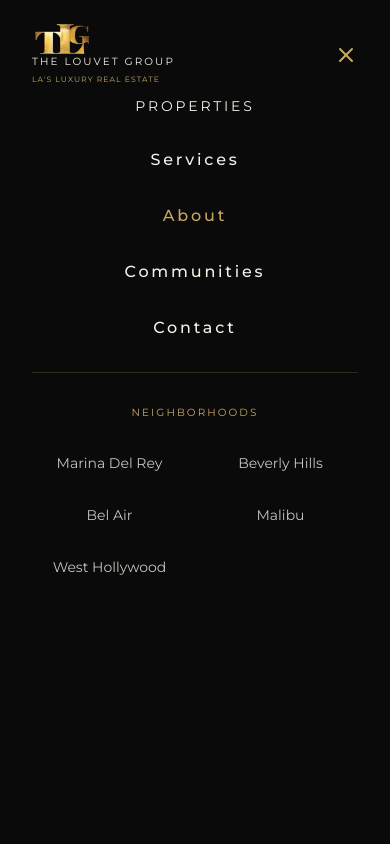
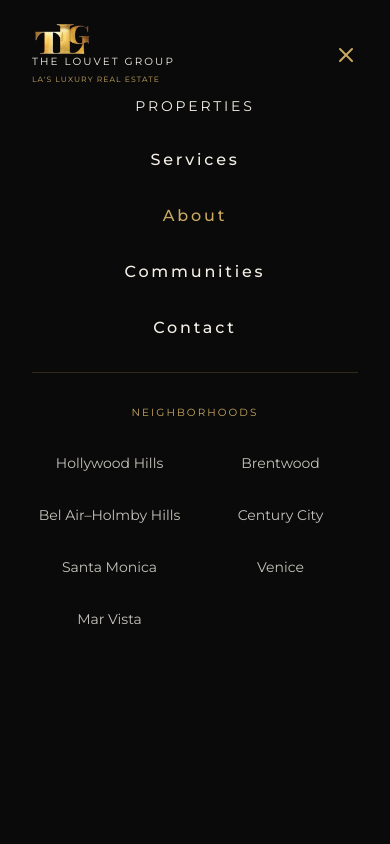
Before and after one commit to alialkhafaji04-sudo/luxury-real-estate-website, a React (Vite) app: page / in a window 390 px wide. Both pictures are taken after a click on the button 346 px from the left and 54 px from the top of the page. Shown: the top 844 px of the page. Built offline with nearby package versions, Linux system fonts and the light colour scheme.

Commit message:
Fix mobile community navigation

```diff
--- a/src/app/components/Footer.tsx
+++ b/src/app/components/Footer.tsx
@@ -1,6 +1,7 @@
 import { Link, useLocation, useNavigate } from 'react-router';
 import { Instagram, Facebook, Linkedin, Phone } from 'lucide-react';
 import { COMPANY_INFO } from './Contact';
+import { neighborhoods } from '../../data/neighborhoods';
 
 export function Footer() {
   const location = useLocation();
@@ -65,31 +66,13 @@ export function Footer() {
           <div>
             <h4 className="text-[#F5F1E8] uppercase tracking-widest text-xs mb-6">Neighborhoods</h4>
             <ul className="space-y-3 text-[#F5F1E8]/60 text-sm">
-              <li>
-                <Link to="/neighborhoods/marina-del-rey" className="hover:text-[#C9A961] transition-colors">
-                  Marina Del Rey
-                </Link>
-              </li>
-              <li>
-                <Link to="/neighborhoods/beverly-hills" className="hover:text-[#C9A961] transition-colors">
-                  Beverly Hills
-                </Link>
-              </li>
-              <li>
-                <Link to="/neighborhoods/bel-air" className="hover:text-[#C9A961] transition-colors">
-                  Bel Air
-                </Link>
-              </li>
-              <li>
-                <Link to="/neighborhoods/malibu" className="hover:text-[#C9A961] transition-colors">
-                  Malibu
-                </Link>
-              </li>
-              <li>
-                <Link to="/neighborhoods/west-hollywood" className="hover:text-[#C9A961] transition-colors">
-                  West Hollywood
-                </Link>
-              </li>
+              {neighborhoods.map((neighborhood) => (
+                <li key={neighborhood.slug}>
+                  <Link to={`/neighborhoods/${neighborhood.slug}`} className="hover:text-[#C9A961] transition-colors">
+                    {neighborhood.name}
+                  </Link>
+                </li>
+              ))}
             </ul>
           </div>
 
--- a/src/app/components/Navigation.tsx
+++ b/src/app/components/Navigation.tsx
@@ -1,6 +1,7 @@
 import { useState, useEffect, useRef } from 'react';
 import { Link, useLocation, useNavigate } from 'react-router';
 import { ChevronDown, Menu, X } from 'lucide-react';
+import { neighborhoods } from '../../data/neighborhoods';
 
 function LogoMonogram({ className }: { className: string }) {
   return (
@@ -64,6 +65,10 @@ export function Navigation() {
   }, [location]);
 
   const scrollToSection = (sectionId: string) => {
+    setIsMobileMenuOpen(false);
+    setPropertiesDropdownOpen(false);
+    setAboutDropdownOpen(false);
+
     if (location.pathname !== '/') {
       navigate(`/#${sectionId}`);
     } else {
@@ -86,14 +91,6 @@ export function Navigation() {
       }, 100);
     }
   }, [location]);
-
-  const neighborhoods = [
-    { name: 'Marina Del Rey', slug: 'marina-del-rey' },
-    { name: 'Beverly Hills', slug: 'beverly-hills' },
-    { name: 'Bel Air', slug: 'bel-air' },
-    { name: 'Malibu', slug: 'malibu' },
-    { name: 'West Hollywood', slug: 'west-hollywood' },
-  ];
 
   return (
     <>
@@ -251,7 +248,11 @@ export function Navigation() {
           <div className="flex flex-col items-center space-y-8 px-8 pb-12">
             <ul className="flex flex-col items-center gap-8 uppercase tracking-[0.2em] text-sm text-[#F5F1E8]" style={{ fontFamily: 'Montserrat, sans-serif' }}>
               <li>
-                <Link to="/properties" className="hover:text-[#C9A961] transition-colors">
+                <Link
+                  to="/properties"
+                  onClick={() => setIsMobileMenuOpen(false)}
+                  className="hover:text-[#C9A961] transition-colors"
+                >
                   Properties
                 </Link>
               </li>
@@ -287,6 +288,7 @@ export function Navigation() {
                   <Link
                     key={n.slug}
                     to={`/neighborhoods/${n.slug}`}
+                    onClick={() => setIsMobileMenuOpen(false)}
                     className="text-center text-[#F5F1E8]/80 text-sm hover:text-[#C9A961] transition-colors py-2"
                     style={{ fontFamily: 'Montserrat, sans-serif' }}
                   >
--- a/src/app/pages/PropertiesPage.tsx
+++ b/src/app/pages/PropertiesPage.tsx
@@ -5,6 +5,7 @@ import { Footer } from '../components/Footer';
 import { Newsletter } from '../components/Newsletter';
 import { PropertyCard } from '../components/PropertyCard';
 import { properties, Neighborhood } from '../../data/properties';
+import { neighborhoods } from '../../data/neighborhoods';
 import { ChevronDown } from 'lucide-react';
 
 type FilterStatus = 'all' | 'FOR SALE' | 'FOR LEASE';
@@ -33,14 +34,13 @@ export function PropertiesPage() {
       }
     });
 
-  const neighborhoodLabels: Record<Neighborhood | 'all', string> = {
-    'all': 'All Neighborhoods',
-    'marina-del-rey': 'Marina Del Rey',
-    'beverly-hills': 'Beverly Hills',
-    'bel-air': 'Bel Air',
-    'malibu': 'Malibu',
-    'west-hollywood': 'West Hollywood'
-  };
+  const neighborhoodOptions = [
+    { slug: 'all' as const, name: 'All Neighborhoods' },
+    ...neighborhoods.map((neighborhood) => ({
+      slug: neighborhood.slug,
+      name: neighborhood.name,
+    })),
+  ];
 
   return (
     <div className="min-h-screen bg-[#0A0A0A]">
@@ -91,9 +91,9 @@ export function PropertiesPage() {
                   className="appearance-none bg-transparent border border-[#C9A961]/30 px-6 py-3 pr-12 text-[#F5F1E8] text-sm tracking-wider cursor-pointer hover:border-[#C9A961] transition-colors"
                   style={{ fontFamily: 'Montserrat, sans-serif' }}
                 >
-                  {Object.entries(neighborhoodLabels).map(([value, label]) => (
-                    <option key={value} value={value} className="bg-[#0A0A0A]">
-                      {label}
+                  {neighborhoodOptions.map((neighborhood) => (
+                    <option key={neighborhood.slug} value={neighborhood.slug} className="bg-[#0A0A0A]">
+                      {neighborhood.name}
                     </option>
                   ))}
                 </select>
```
